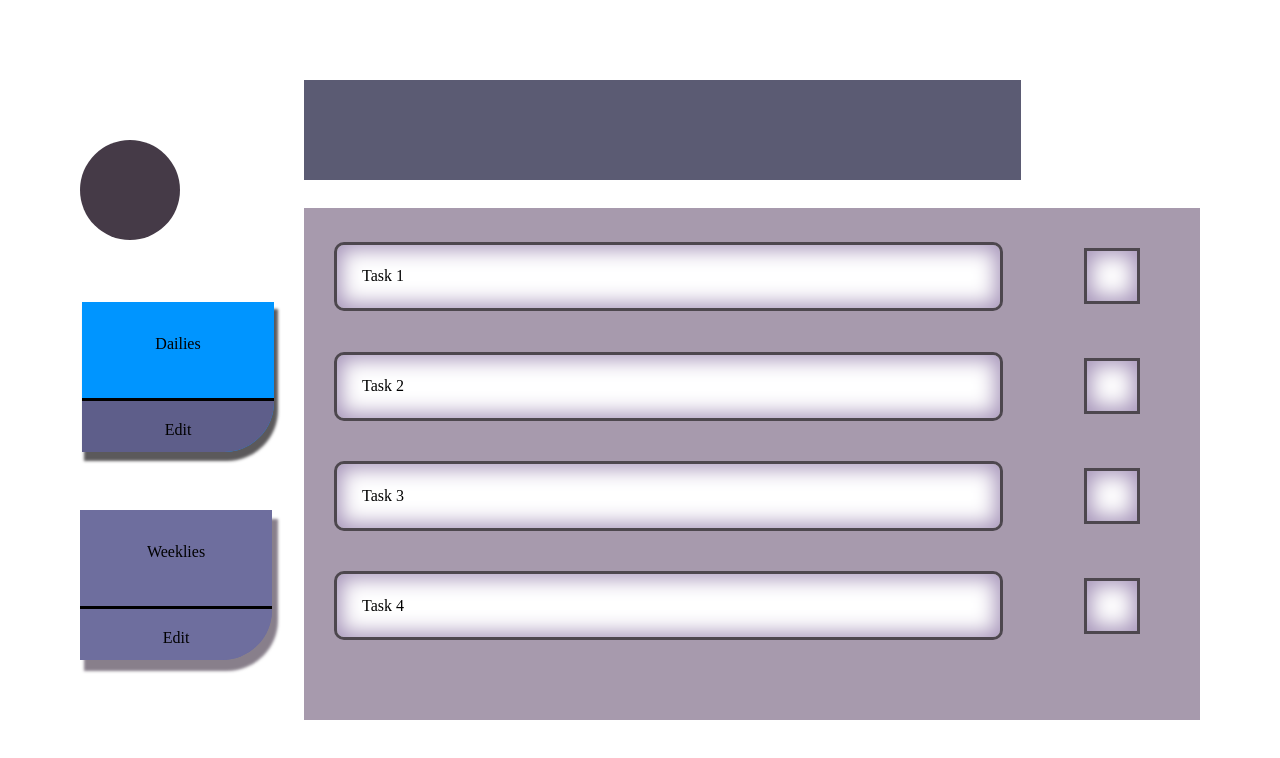
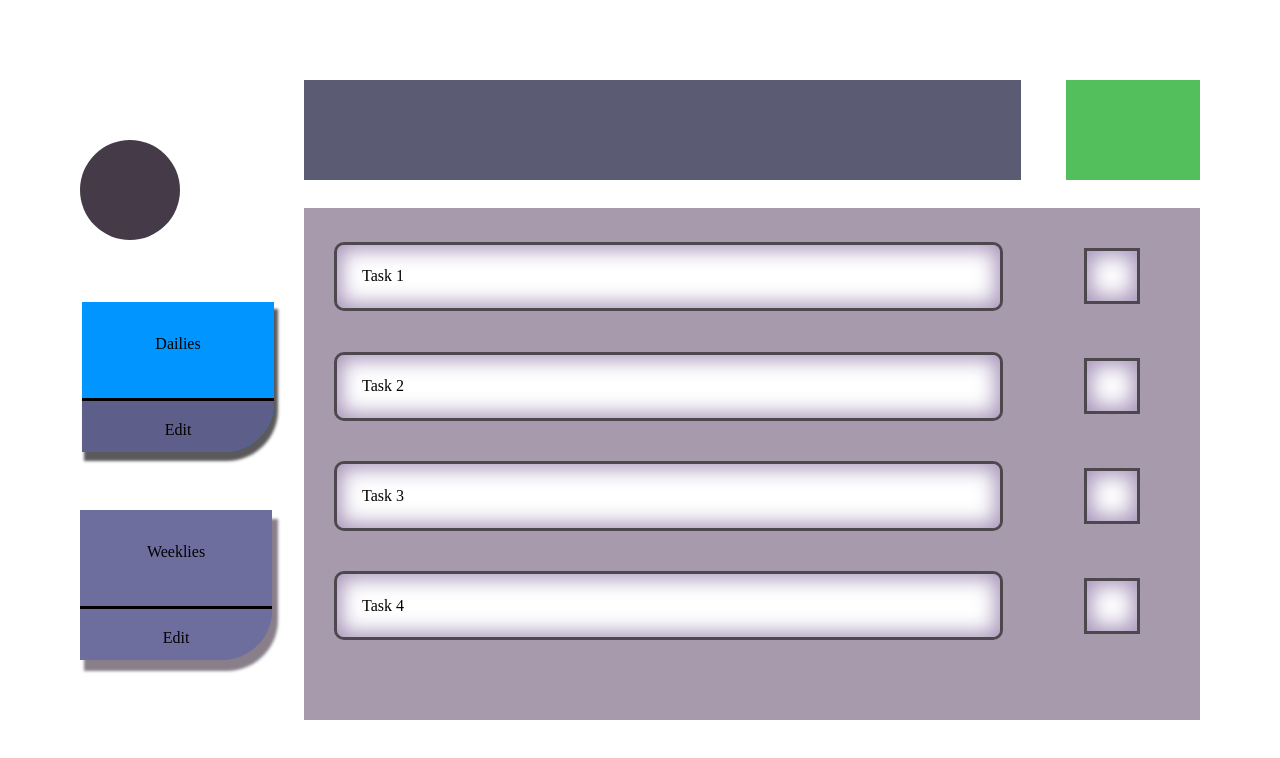
Before and after one commit to Zetakyr/dailies, a React (Vite) app: page / in a window 1280 px wide. Shown: the top 758 px of the page. Built offline with nearby package versions, Linux system fonts and the light colour scheme.

Commit message:
added functionality

```diff
--- a/src/app.scss
+++ b/src/app.scss
@@ -102,10 +102,29 @@ body{
     justify-content: space-between;
     margin-right: 5%;
 
+    .rc-Child{
+      display: flex;
+      justify-content: space-between;
+    }
+
     .progress{
-        width: 80%;
+        width: 75%;
+        padding: 0 2.5%;
         height: 100px;
         background-color: rgb(91, 91, 115);
+        display: flex;
+        align-items: center;
+
+        .actualProgress {
+          height: 80%;
+          background-color: rgb(255, 221, 0);
+        }
+    }
+
+    .resetComplete {
+      width: 15%;
+      height: 100px;
+      background-color: rgb(83, 190, 92);
     }
 
     .tasks {
--- a/src/pages/CurrentDailyTasks.jsx
+++ b/src/pages/CurrentDailyTasks.jsx
@@ -1,12 +1,61 @@
-import React from "react";
+import React, { useState, useEffect } from "react";
 import CurrentTask from "../components/CurrentTask";
 
 import { useSelector, useDispatch } from "react-redux";
-import { dailyToggleProgress } from "../redux/dailies";
+import { dailySetCurrentTasks, dailyToggleProgress } from "../redux/dailies";
 
 const CurrentDailyTasks = () => {
   const { currentDailies } = useSelector((state) => state.dailies);
+  const { dailyPool } = useSelector((state) => state.dailies);
   const dispatch = useDispatch();
+  const [progressBar, setProgressBar] = useState(0);
+
+  let currentDailyCount = currentDailies.length;
+  let progressCount = 0;
+  for (let i = 0; i < currentDailyCount; i++) {
+    if (currentDailies[i].progress) {
+      progressCount++;
+    }
+  }
+
+  useEffect(() => {
+    setProgressBar(progressCount / currentDailyCount);
+  }, [currentDailies]);
+
+  const setDailies = (arr) => {
+    arr = [...arr];
+    let res = [];
+    for (let i = 0; i < Math.min(arr.length, 4); i++) {
+      let task = arr[i].task;
+      res[i] = JSON.parse(`{"task": "${task}", "progress": false}`);
+    }
+    dispatch(dailySetCurrentTasks(res));
+  };
+
+  function shuffleArray(array) {
+    for (let i = array.length - 1; i > 0; i--) {
+      const j = Math.floor(Math.random() * (i + 1));
+      [array[i], array[j]] = [array[j], array[i]];
+    }
+  }
+
+  const getNewDailies = () => {
+    let firstDailies = [...dailyPool[0]];
+
+    if (firstDailies.length < 1) {
+      firstDailies = [...dailyPool[1]];
+      shuffleArray(firstDailies);
+      // firstDailies = [...firstDailies];
+    }
+
+    if (firstDailies.length > 0) {
+      setDailies(firstDailies);
+    }
+  };
+
+  // const [currentDailies, setCurrentDailies] = useState(getNewDailies());
+
+  // getNewDailies();
 
   const toggleTick = (index) => {
     dispatch(dailyToggleProgress({ index }));
@@ -28,7 +77,21 @@ const CurrentDailyTasks = () => {
 
   return (
     <div className="rightContainer">
-      <div className="progress"></div>
+      <div className="rc-Child">
+        <div className="progress">
+          <div
+            className="actualProgress"
+            style={{ width: `${progressBar * 100}%` }}
+          ></div>
+        </div>
+        <div
+          className="resetComplete"
+          onClick={() => {
+            getNewDailies();
+          }}
+        ></div>
+      </div>
+
       <div className="tasks">
         {currentDailies.map((item, i) => renderCurrentDailies(item, i))}
       </div>
--- a/src/redux/dailies.js
+++ b/src/redux/dailies.js
@@ -5,8 +5,8 @@ export const dailiesSlice = createSlice({
     initialState: {
         dailyPool: [
             [
-                {task: "Wash your face"},
-                {task: "Do 10 push-ups"},
+                // {task: "Wash your face"},
+                // {task: "Do 10 push-ups"},
             ],
             [
                 {task: "Cook an egg"},
@@ -39,8 +39,7 @@ export const dailiesSlice = createSlice({
         dailyEditName: (state, action) => {
             let {index} = action.payload;
             let {task} = action.payload;
-            let progress = (state.currentDailies[index].progress)
-            state.currentDailies[index] = JSON.parse (`{"task": "${task}", "progress": ${progress}}`);
+            state.dailyPool[index] = JSON.parse (`{"task": "${task}", "progress": ${progress}}`);
         },
     }
 })
```
